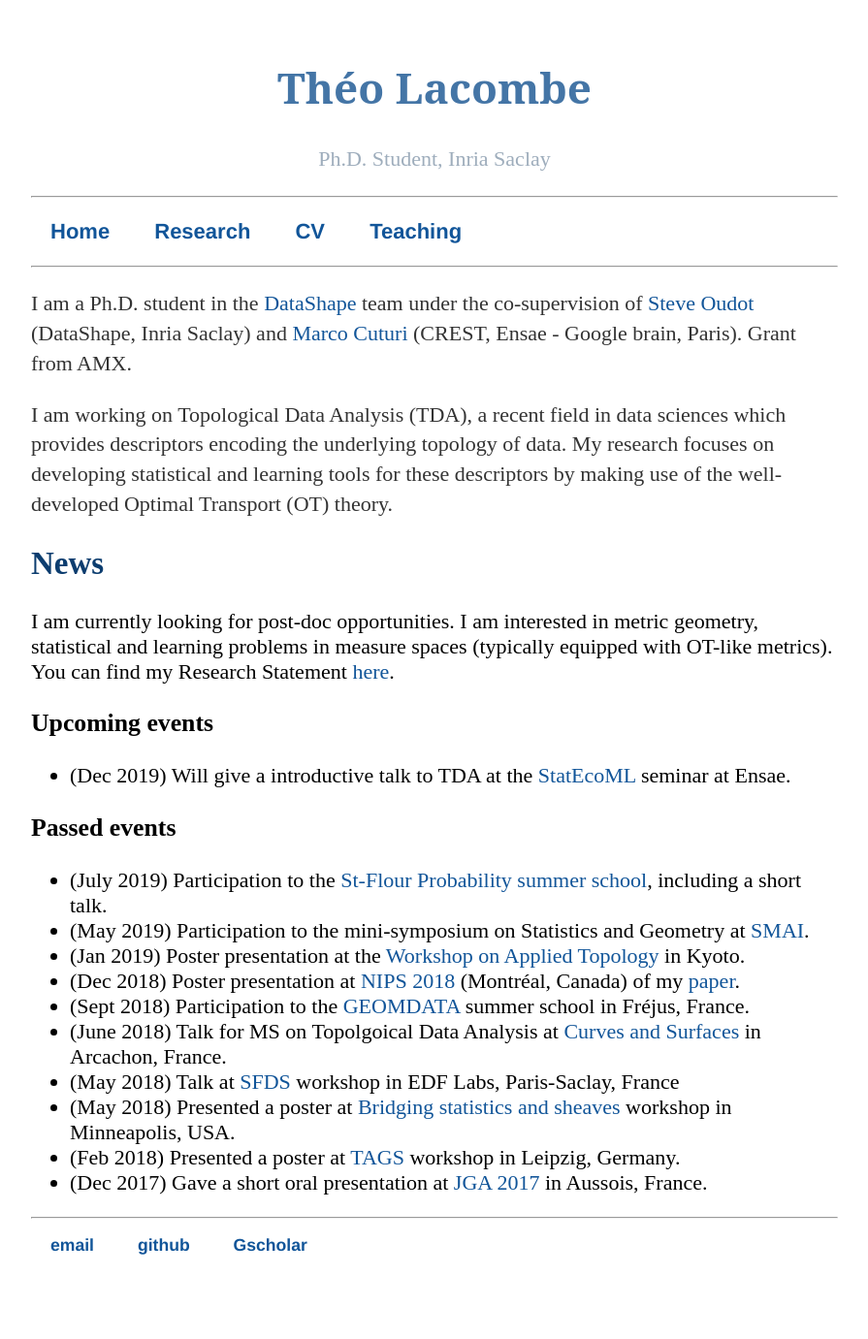
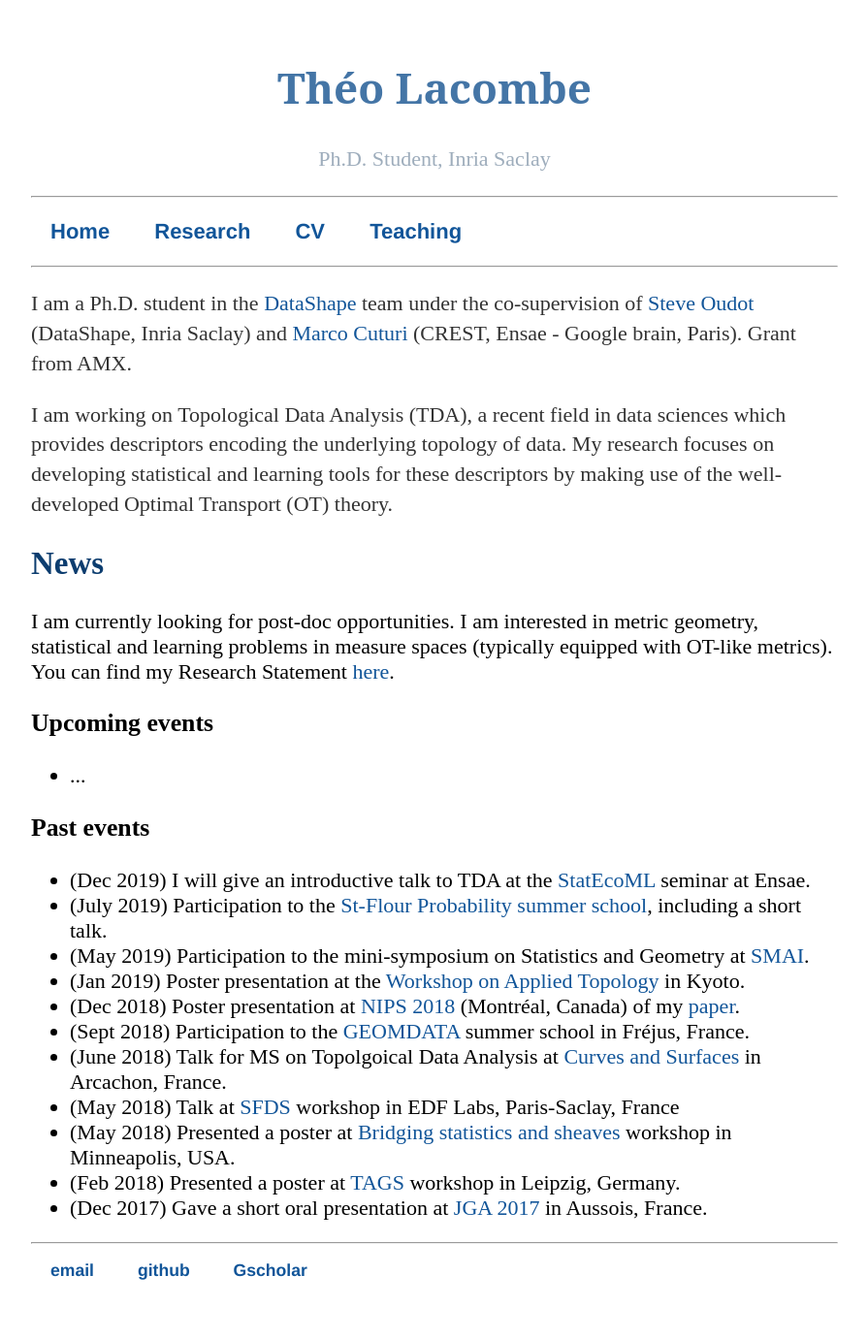
Before and after one commit to tlacombe/tlacombe.github.io, a Jekyll site: the page built from index.html, in a window 1280 px wide. Shown: the whole page at 97% size, without its empty margins (192-1087 px from the left). Built offline with Jekyll 4.4.1, drawn with Linux system fonts in a browser that asks for light colours; before the commit the page ends 1355 px from its top, so only the background shows below that.

Commit message:
update news

```diff
--- a/index.html
+++ b/index.html
@@ -14,11 +14,12 @@ title: Théo Lacombe's webpage
 
 	<h3> Upcoming events</h3>
 	<ul>
-		<li> (Dec 2019) Will give a introductive talk to TDA at the <a href="https://StatEcoML.github.io">StatEcoML</a> seminar at Ensae.</li>
+		<li> ... </li>
 	</ul>
 
-        <h3> Passed events </h3>
+        <h3> Past events </h3>
 	<ul>
+		<li> (Dec 2019) I will give an introductive talk to TDA at the <a href="https://StatEcoML.github.io">StatEcoML</a> seminar at Ensae.</li>
 		<li> (July 2019) Participation to the <a href="http://recherche.math.univ-bpclermont.fr/stflour/">St-Flour Probability summer school</a>, including a short talk.</li>
 		<li> (May 2019) Participation to the mini-symposium on Statistics and Geometry at <a href="http://smai.emath.fr/smai2019/index.php">SMAI</a>.</li>
 		<li> (Jan 2019) Poster presentation at the <a href="http://math.kyokyo-u.ac.jp/~yokoyama/WAT2019.html">Workshop on Applied Topology</a> in Kyoto.</li>
```
